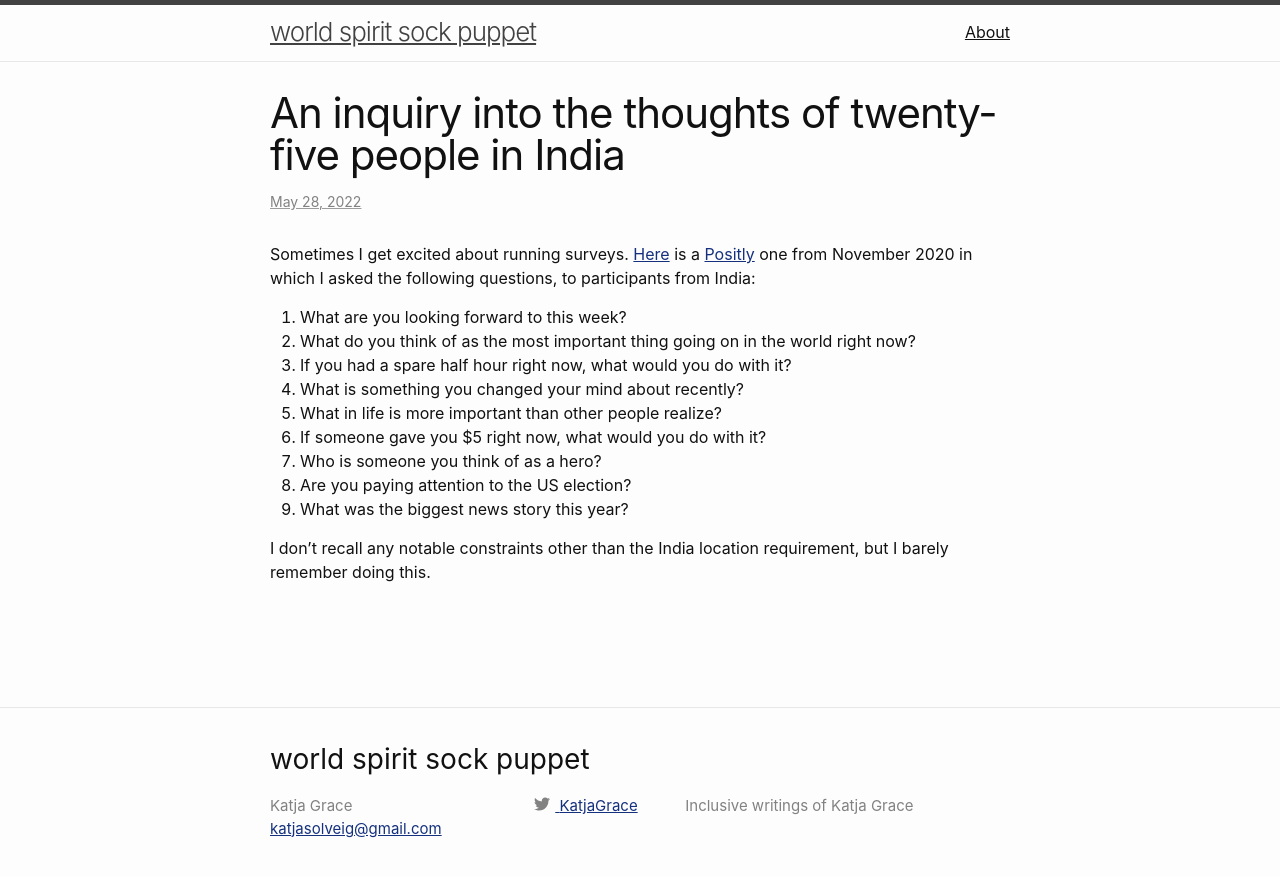
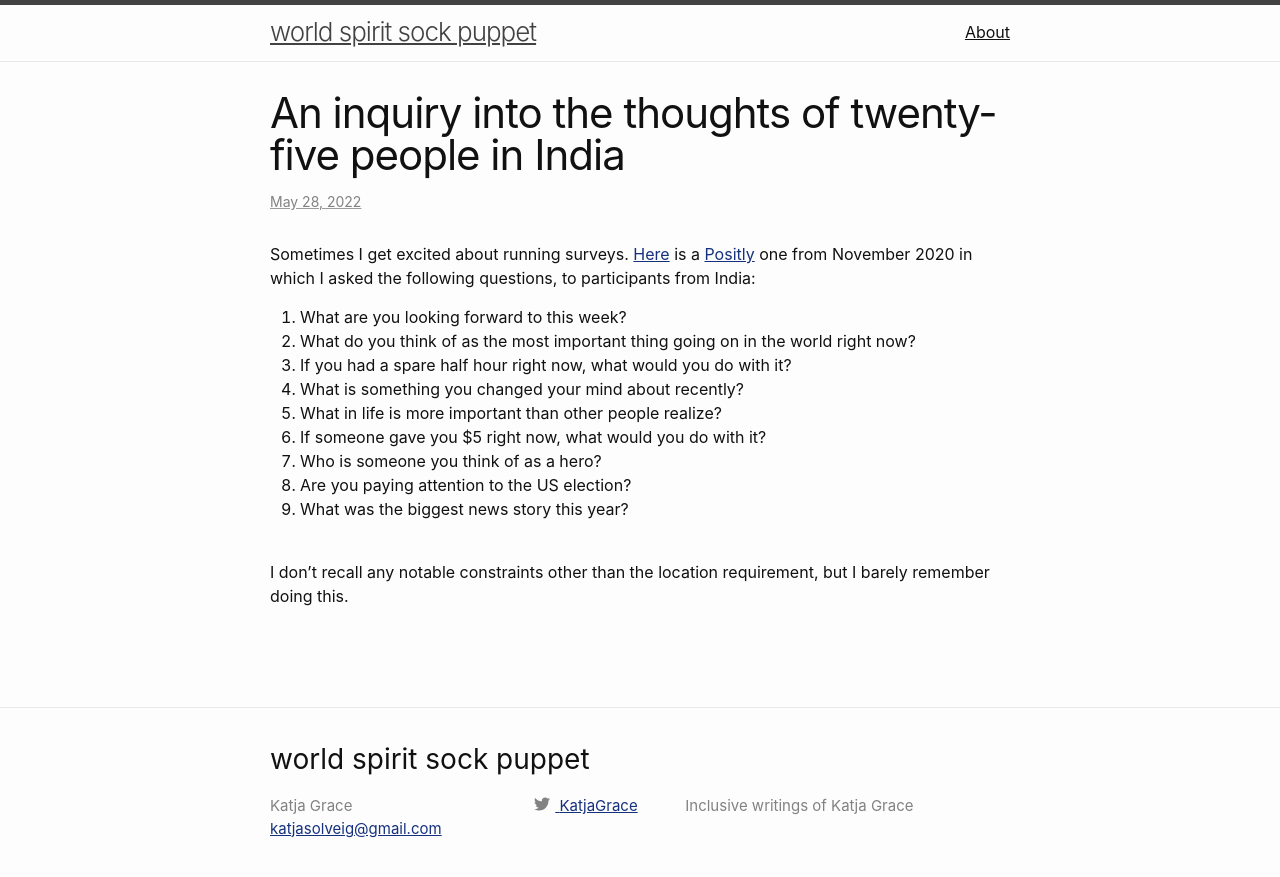
Before and after one commit to katjagrace/katjagrace.github.io, a Jekyll site: the page built from _posts/2022-05-28-inquiry-twenty-five-people-in-india.md, in a window 1280 px wide. Shown: the top 877 px of the page. Built offline with Jekyll 4.4.1, drawn with Linux system fonts in a browser that asks for light colours; comment, search, counter and statistics services are not loaded.

Commit message:
india surveyfix 1

```diff
--- a/_posts/2022-05-28-inquiry-twenty-five-people-in-india.md
+++ b/_posts/2022-05-28-inquiry-twenty-five-people-in-india.md
@@ -19,4 +19,5 @@ Sometimes I get excited about running surveys. [Here](https://docs.google.com/sp
 8. Are you paying attention to the US election?
 9. What was the biggest news story this year?
 
-I don't recall any notable constraints other than the India location requirement, but I barely remember doing this.
+<br>
+I don't recall any notable constraints other than the location requirement, but I barely remember doing this.
```
